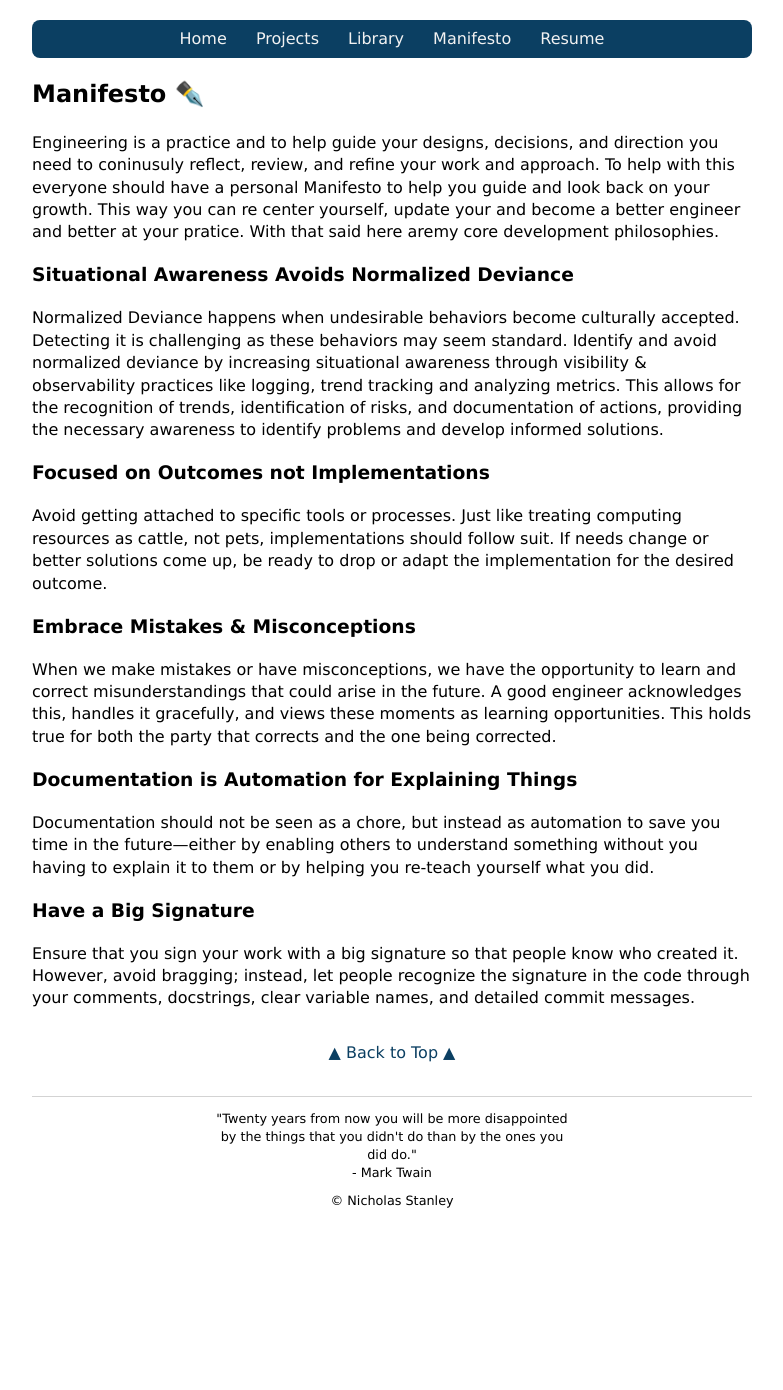
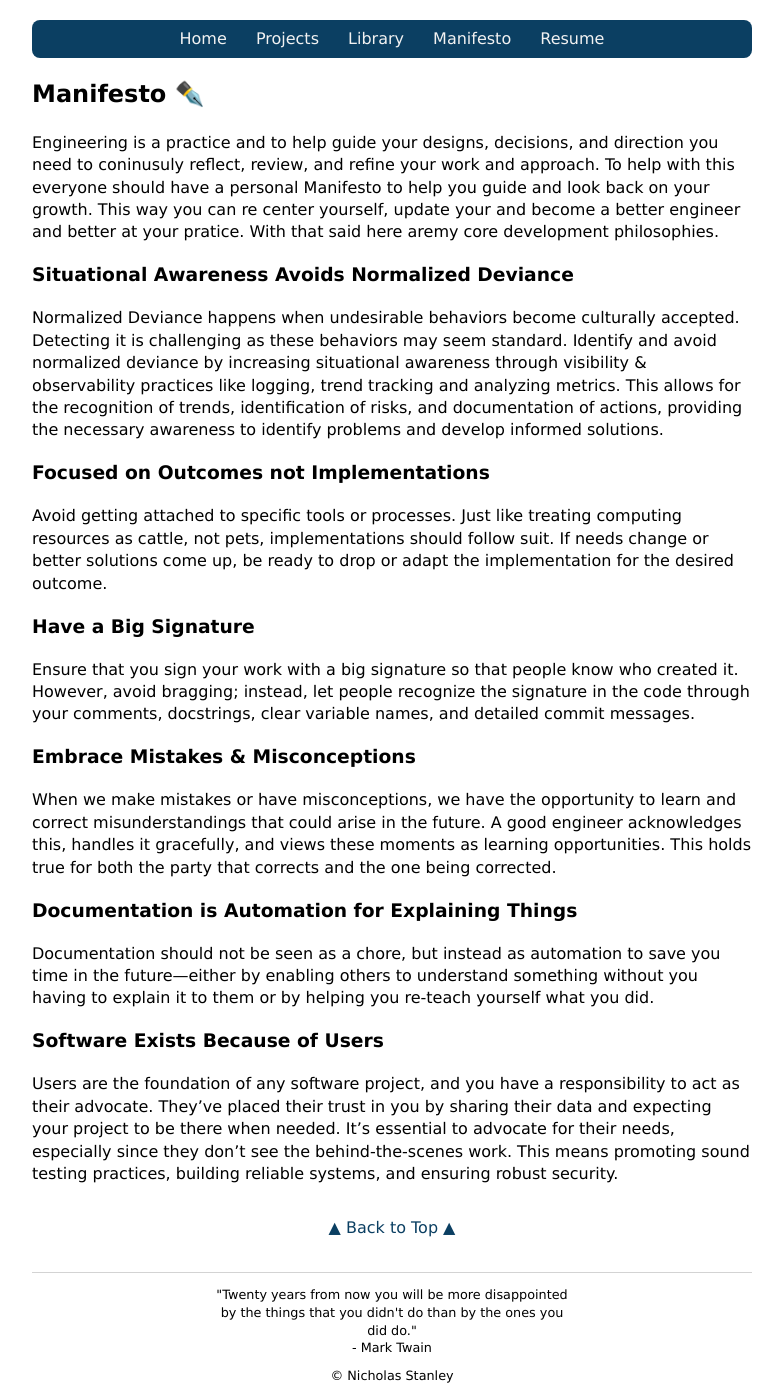
Before and after one commit to nickstanley574/nickstanley574.github.io, a Jekyll site: the page built from manifesto.md, in a window 1280 px wide. Shown: the whole page, without its empty margins (248-1031 px from the left). Built offline with Jekyll 4.4.1, drawn with Linux system fonts in a browser that asks for light colours; before the commit the page ends 1215 px from its top, so only the background shows below that.

Commit message:
manifesto update

```diff
--- a/manifesto.md
+++ b/manifesto.md
@@ -16,6 +16,10 @@ Normalized Deviance happens when undesirable behaviors become culturally accepte
 
 Avoid getting attached to specific tools or processes. Just like treating computing resources as cattle, not pets, implementations should follow suit. If needs change or better solutions come up, be ready to drop or adapt the implementation for the desired outcome.
 
+### Have a Big Signature
+
+Ensure that you sign your work with a big signature so that people know who created it. However, avoid bragging; instead, let people recognize the signature in the code through your comments, docstrings, clear variable names, and detailed commit messages.
+
 ### Embrace Mistakes & Misconceptions
 
 When we make mistakes or have misconceptions, we have the opportunity to learn and correct misunderstandings that could arise in the future. A good engineer acknowledges this, handles it gracefully, and views these moments as learning opportunities. This holds true for both the party that corrects and the one being corrected.
@@ -24,5 +28,6 @@ When we make mistakes or have misconceptions, we have the opportunity to learn a
 
 Documentation should not be seen as a chore, but instead as automation to save you time in the future—either by enabling others to understand something without you having to explain it to them or by helping you re-teach yourself what you did.
 
-### Have a Big Signature
-Ensure that you sign your work with a big signature so that people know who created it. However, avoid bragging; instead, let people recognize the signature in the code through your comments, docstrings, clear variable names, and detailed commit messages.
+### Software Exists Because of Users
+
+Users are the foundation of any software project, and you have a responsibility to act as their advocate. They've placed their trust in you by sharing their data and expecting your project to be there when needed. It's essential to advocate for their needs, especially since they don't see the behind-the-scenes work. This means promoting sound testing practices, building reliable systems, and ensuring robust security.
```
